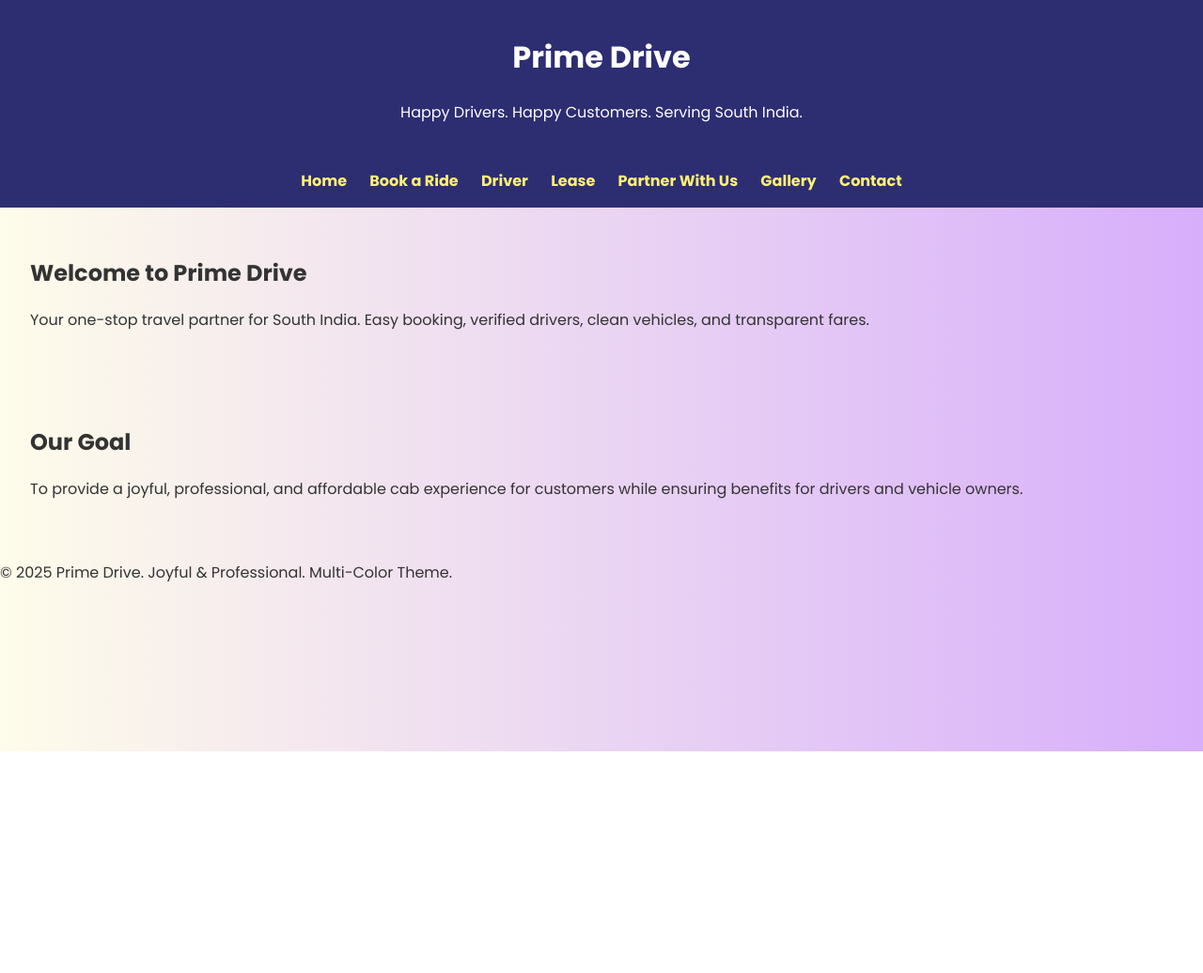
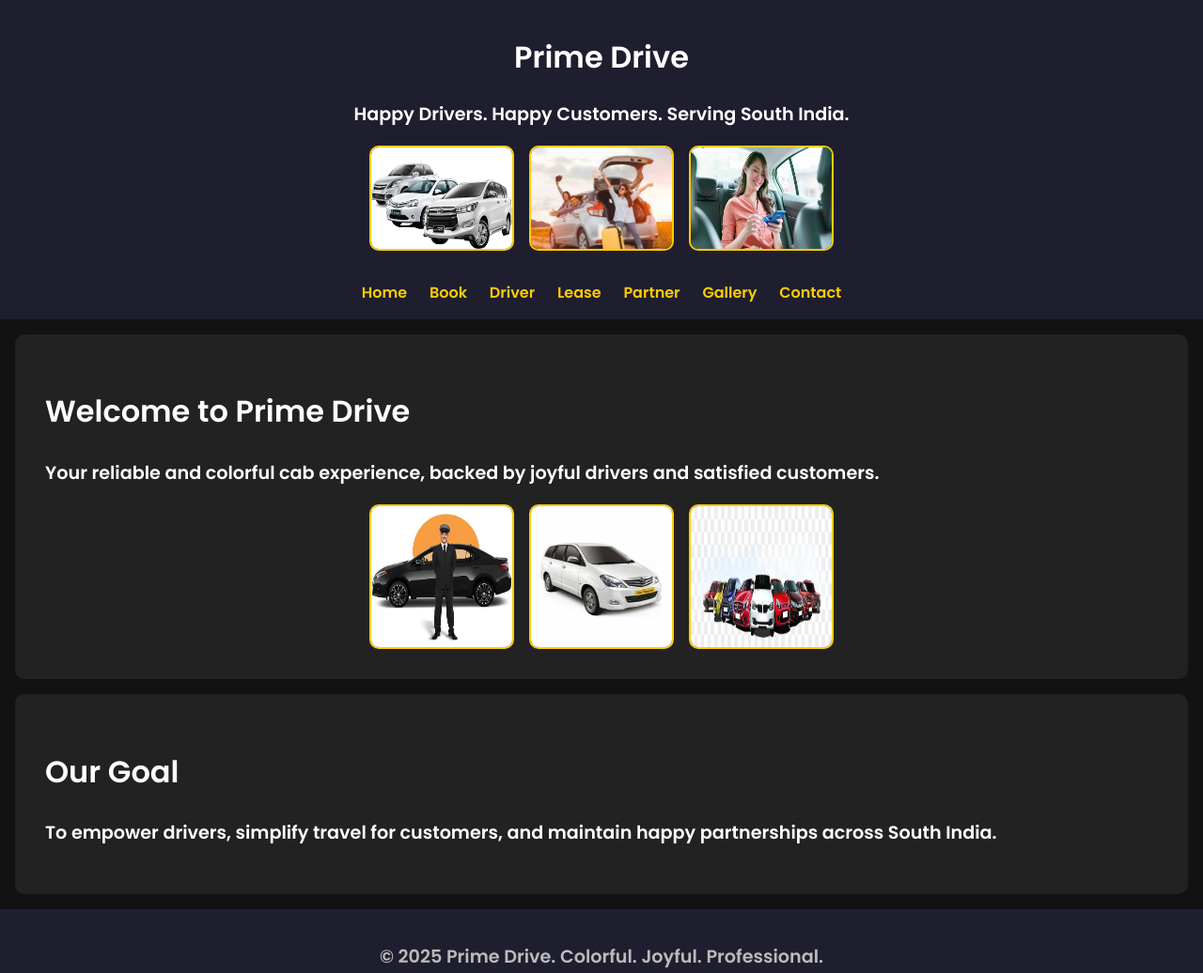
Before and after one commit to primedrivecab/primedrivecab.github.io, a plain HTML site: page index.html in a window 1280 px wide. Shown: the whole page at 94% size. Before the commit the page ends 800 px from the top, so only its background shows below. Drawn offline with Linux system fonts and the light colour scheme.

Commit message:
Add files via upload

```diff
--- a/index.html
+++ b/index.html
@@ -5,32 +5,38 @@
   <meta name="viewport" content="width=device-width, initial-scale=1.0"/>
   <title>Prime Drive</title>
   <link rel="stylesheet" href="style.css" />
-  <link href="https://fonts.googleapis.com/css2?family=Poppins:wght@400;700&display=swap" rel="stylesheet">
+  <link href="https://fonts.googleapis.com/css2?family=Poppins:wght@600&display=swap" rel="stylesheet">
 </head>
 <body>
   <header>
     <h1>Prime Drive</h1>
     <p>Happy Drivers. Happy Customers. Serving South India.</p>
+    <div class="header-gallery">
+      <img src="gallery1.jpg" alt="Hero Image 1"><img src="gallery2.jpg" alt="Hero Image 2"><img src="gallery3.jpg" alt="Hero Image 3">
+    </div>
   </header>
   <nav>
     <a href="index.html">Home</a>
-    <a href="book.html">Book a Ride</a>
+    <a href="book.html">Book</a>
     <a href="driver.html">Driver</a>
     <a href="lease.html">Lease</a>
-    <a href="partner.html">Partner With Us</a>
+    <a href="partner.html">Partner</a>
     <a href="gallery.html">Gallery</a>
     <a href="contact.html">Contact</a>
   </nav>
   <section>
     <h2>Welcome to Prime Drive</h2>
-    <p>Your one-stop travel partner for South India. Easy booking, verified drivers, clean vehicles, and transparent fares.</p>
+    <p>Your reliable and colorful cab experience, backed by joyful drivers and satisfied customers.</p>
+    <div class="home-gallery">
+      <img src="gallery4.jpg" alt="Home Image 1"><img src="gallery5.jpg" alt="Home Image 2"><img src="gallery6.jpg" alt="Home Image 3">
+    </div>
   </section>
   <section>
     <h2>Our Goal</h2>
-    <p>To provide a joyful, professional, and affordable cab experience for customers while ensuring benefits for drivers and vehicle owners.</p>
+    <p>To empower drivers, simplify travel for customers, and maintain happy partnerships across South India.</p>
   </section>
   <footer>
-    <p>&copy; 2025 Prime Drive. Joyful & Professional. Multi-Color Theme.</p>
+    <p>&copy; 2025 Prime Drive. Colorful. Joyful. Professional.</p>
   </footer>
 </body>
 </html>
--- a/style.css
+++ b/style.css
@@ -2,17 +2,23 @@ body {
   font-family: 'Poppins', sans-serif;
   margin: 0;
   padding: 0;
-  background: linear-gradient(to right, #fefcea, #d7aefb);
-  color: #333;
+  background: #121212;
+  color: #ffffff;
 }
 header, nav {
-  background-color: #2d2d72;
-  color: white;
+  background-color: #1e1e2f;
   text-align: center;
   padding: 1rem;
 }
+h1, h2 {
+  font-size: 2rem;
+  font-weight: 600;
+}
+p, li {
+  font-size: 1.2rem;
+}
 nav a {
-  color: #fff176;
+  color: #ffcc00;
   text-decoration: none;
   margin: 0 10px;
   font-weight: bold;
@@ -22,23 +28,37 @@ nav a:hover {
 }
 section {
   padding: 2rem;
+  background: #222;
+  margin: 1rem;
+  border-radius: 10px;
 }
 .gallery {
   display: flex;
+  flex-wrap: wrap;
   justify-content: center;
   gap: 1rem;
-  flex-wrap: wrap;
 }
 .gallery img {
-  width: 300px;
+  max-width: 300px;
   border-radius: 10px;
+  border: 2px solid #ffcc00;
 }
-.whatsapp {
-  display: inline-block;
+footer {
+  background-color: #1e1e2f;
+  text-align: center;
+  padding: 1rem;
+  color: #bbb;
+}
+.header-gallery, .home-gallery {
+  display: flex;
+  justify-content: center;
+  flex-wrap: wrap;
+  gap: 1rem;
   margin-top: 1rem;
-  background: #25D366;
-  color: white;
-  padding: 10px 20px;
-  text-decoration: none;
-  border-radius: 5px;
 }
+.header-gallery img, .home-gallery img {
+  max-width: 150px;
+  height: auto;
+  border-radius: 10px;
+  border: 2px solid #ffcc00;
+}
```
Also changed, not shown: book.html (+14 -16 lines), gallery.html (+1 -3 lines), gallery1.jpg (added), gallery2.jpg (added), gallery3.jpg (added), gallery4.jpg (added), gallery5.jpg (added), gallery6.jpg (added).
